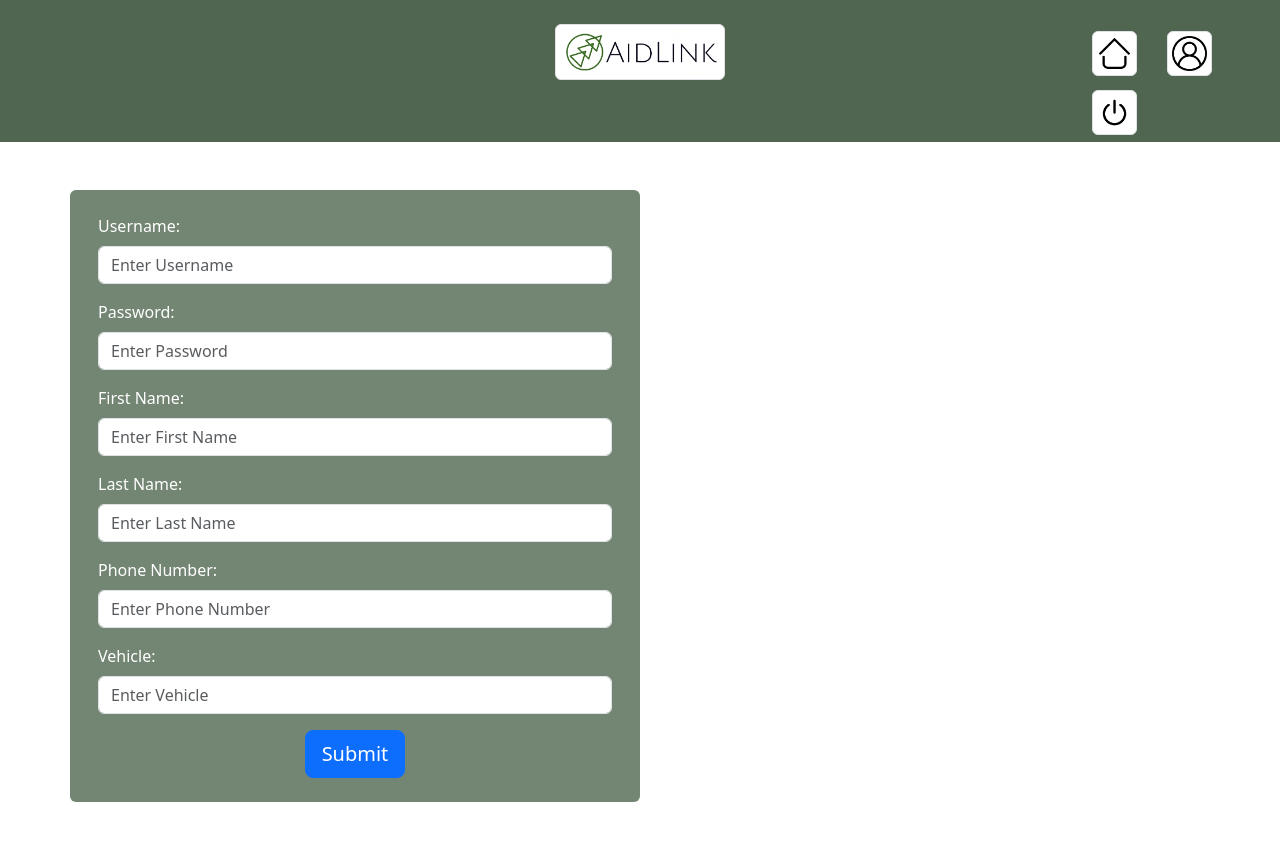
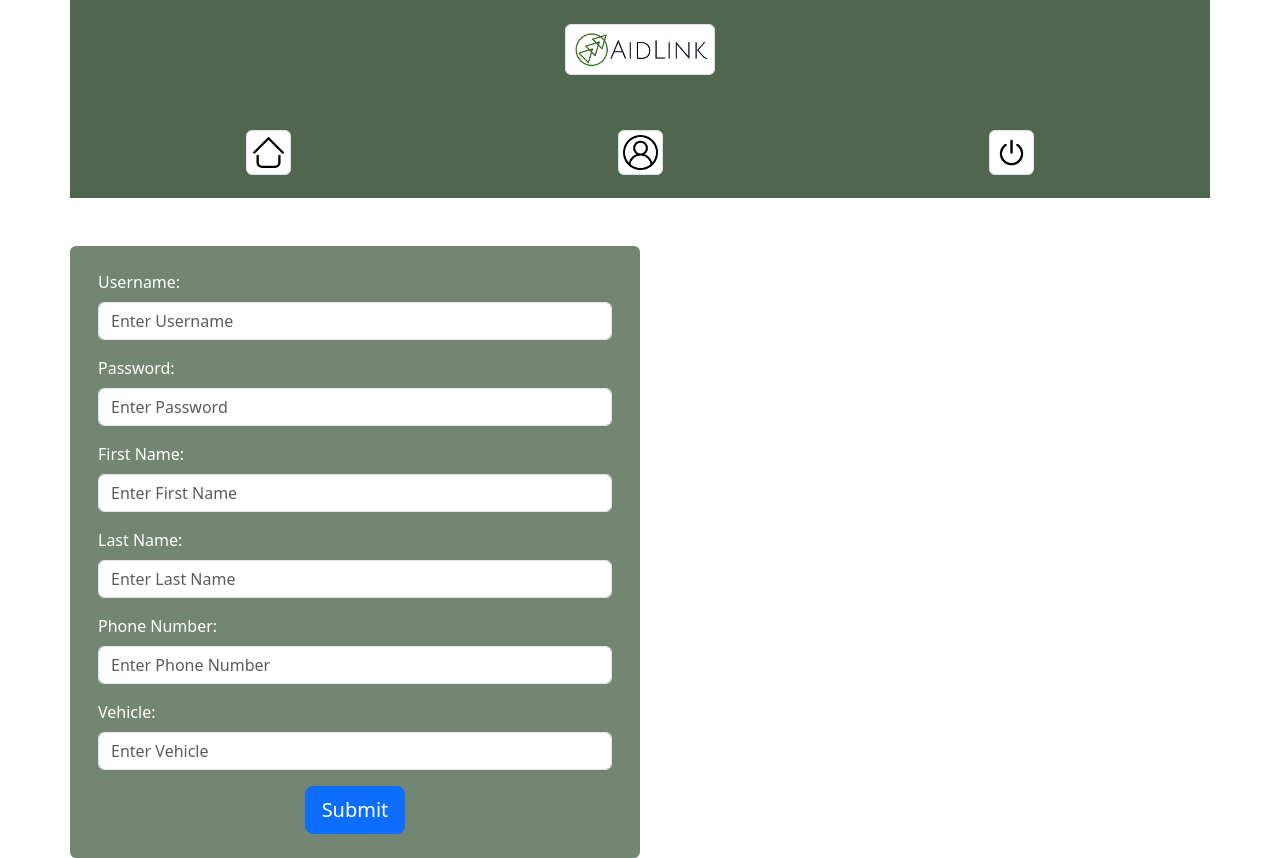
Before and after one commit to Konstantinos2421/Web_Development_Project, a plain HTML site: page src/admin/admin7.html in a window 1280 px wide. Before the commit the page ends 802 px from the top, so only its background shows below. Drawn offline with Linux system fonts and the light colour scheme.

Commit message:
Refactor admin7.html layout

```diff
--- a/src/admin/admin7.html
+++ b/src/admin/admin7.html
@@ -9,31 +9,33 @@
     </head>
 
     <body>
-        <div class="container-fluid">
+        <div class="container">
             <div class="row" style="background-color:rgb(80, 102, 80)">
-              <div class="col-lg-5"></div>
 
-              <div class="col-lg-2 mb-4">
-                <img src="../../imgs/logo.png" class="img-thumbnail mt-4 mx-auto d-block" height="45" width="170">
+                <div class="col-sm-12">
+                    <img src="../../imgs/logo.png" class="img-thumbnail mx-auto d-block mt-4" width="150" height="45">
                 </div>
 
-              <div class="col-lg-3"></div>
+            </div>
+        </div>
 
-              <div class="col-lg-2 mt-4">
-                <div clas="btn-group">
-                  <button type="button" class="btn btn-link">
+        <div class="container mb-4">
+            <div class="row" style="background-color:rgb(80, 102, 80)">
+
+                <div class="btn-group mb-3">
+                    <button type="button" class="btn btn-link mt-5">
                         <img src="../../imgs/home.png" class="img-thumbnail" width="45" height="45">
                     </button>
 
-                  <button type="button" class="btn btn-link">
+                    <button type="button" class="btn btn-link mt-5">
                         <img src="../../imgs/user.png" class="img-thumbnail" width="45" height="45">
                     </button>
 
-                  <button type="button" class="btn btn-link">
+                    <button type="button" class="btn btn-link mt-5">
                         <img src="../../imgs/power.png" class="img-thumbnail" width="45" height="45">
                     </button>
                 </div>
-              </div>
+
             </div>
         </div>
 
```
Lines whose indentation alone changed are shown as unchanged.
